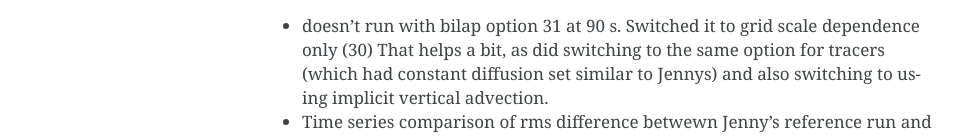
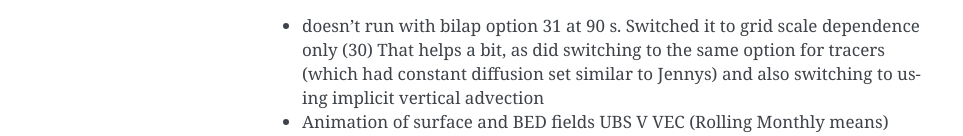
Before and after one commit to JMMP-Group/CO_AMM15, a Sphinx documentation site: the page built from docs/source/CO9p0_AMM15.rst, in a window 1280 px wide. Shown: the part 763-899 px from the top of the page, without its empty margins (148-1111 px from the left). Built offline with Sphinx 7.4.7, drawn with Linux system fonts in a browser that asks for light colours; grey boxes are pictures that could not be loaded.

Commit message:
Update CO9p0_AMM15.rst

```diff
--- a/docs/source/CO9p0_AMM15.rst
+++ b/docs/source/CO9p0_AMM15.rst
@@ -32,7 +32,12 @@ UBS momentum advection:
   Switched it to grid scale dependence only (30)
   That helps a bit, as did switching to the same option for tracers
   (which had constant diffusion set similar to Jennys)
-  and also switching to using implicit vertical advection.
+  and also switching to using implicit vertical advection
+* Animation of surface and BED fields UBS V VEC (Rolling Monthly means)
+.. raw:: html
+
+ <iframe src="https://drive.google.com/file/d/1cAzmE0rsEWX7ZQegofYbO8SvZqWBk3Ab/preview" width="640" height="480"></iframe>
+
 * Time series comparison of rms difference betwewn Jenny's reference run and UBS and Vector Invar. momentmim advection
 .. image:: DAILY_AMM15_V36_V_402UBS_402VEC.png
    :width: 200px
@@ -40,7 +45,3 @@ UBS momentum advection:
    :scale: 50 %
    :alt: RMS 3.6 versus UBS and Vec invariant momentum advection SST, SBT, SSS, SBS
    :align: right
-
- .. raw:: html
-
- <iframe src="https://drive.google.com/file/d/1cAzmE0rsEWX7ZQegofYbO8SvZqWBk3Ab/preview" width="640" height="480"></iframe>
```
